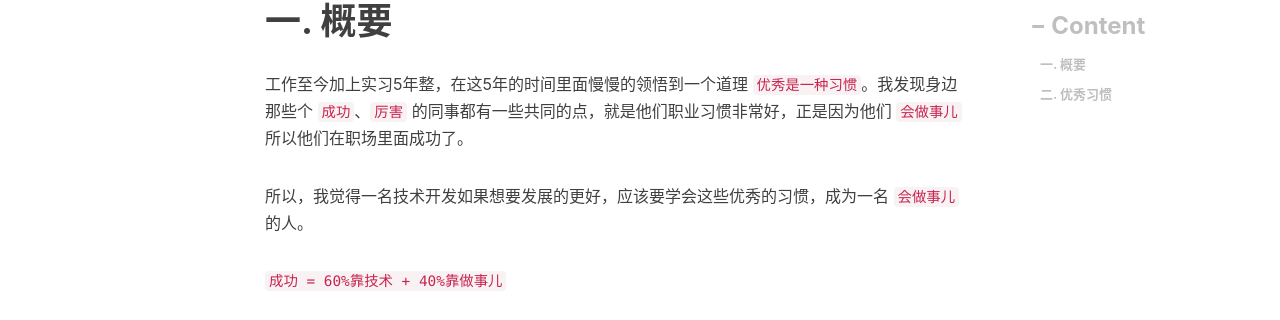
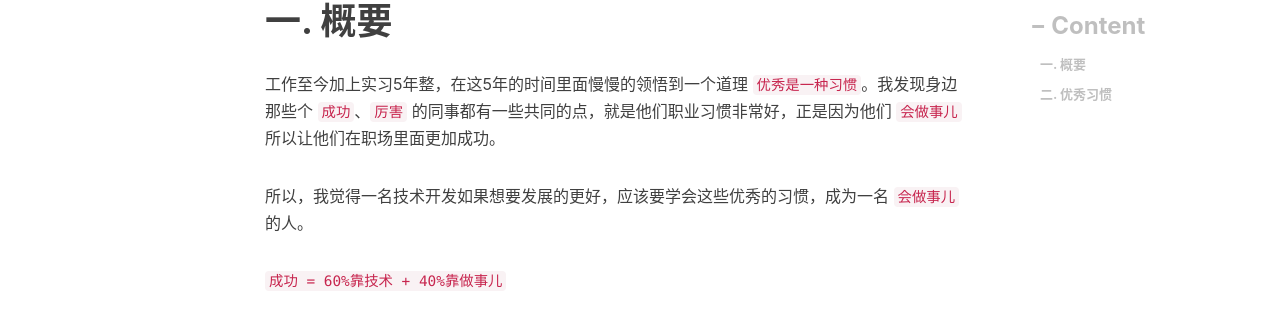
Before and after one commit to engru/chenguolin.github.io, a Jekyll site: the page built from _posts/2019-01-28-【优秀-5】优秀是一种习惯.md, in a window 1280 px wide. Shown: the part 505-825 px from the top of the page. Built offline with Jekyll 4.4.1, drawn with Linux system fonts in a browser that asks for light colours; nearby versions of some CDN libraries; comment, search, counter and statistics services are not loaded.

Commit message:
Update 2019-01-28-【优秀-5】优秀是一种习惯.md

```diff
--- a/_posts/2019-01-28-【优秀-5】优秀是一种习惯.md
+++ b/_posts/2019-01-28-【优秀-5】优秀是一种习惯.md
@@ -7,7 +7,7 @@ tags:          #标签
 ---
 
 # 一. 概要
-工作至今加上实习5年整，在这5年的时间里面慢慢的领悟到一个道理 `优秀是一种习惯`。我发现身边那些个 `成功`、`厉害` 的同事都有一些共同的点，就是他们职业习惯非常好，正是因为他们 `会做事儿` 所以他们在职场里面成功了。
+工作至今加上实习5年整，在这5年的时间里面慢慢的领悟到一个道理 `优秀是一种习惯`。我发现身边那些个 `成功`、`厉害` 的同事都有一些共同的点，就是他们职业习惯非常好，正是因为他们 `会做事儿` 所以让他们在职场里面更加成功。
 
 所以，我觉得一名技术开发如果想要发展的更好，应该要学会这些优秀的习惯，成为一名 `会做事儿` 的人。
 
```
